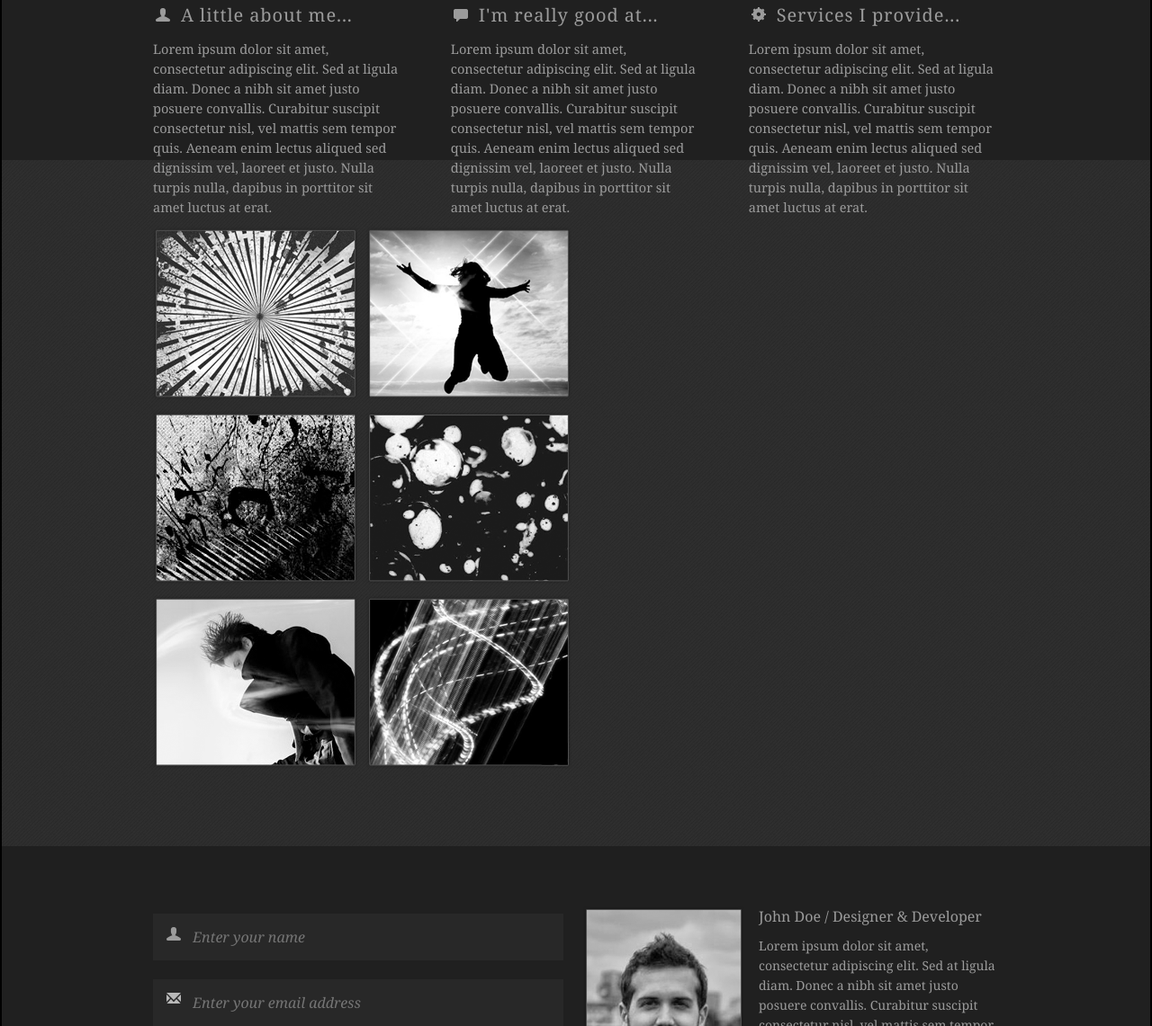
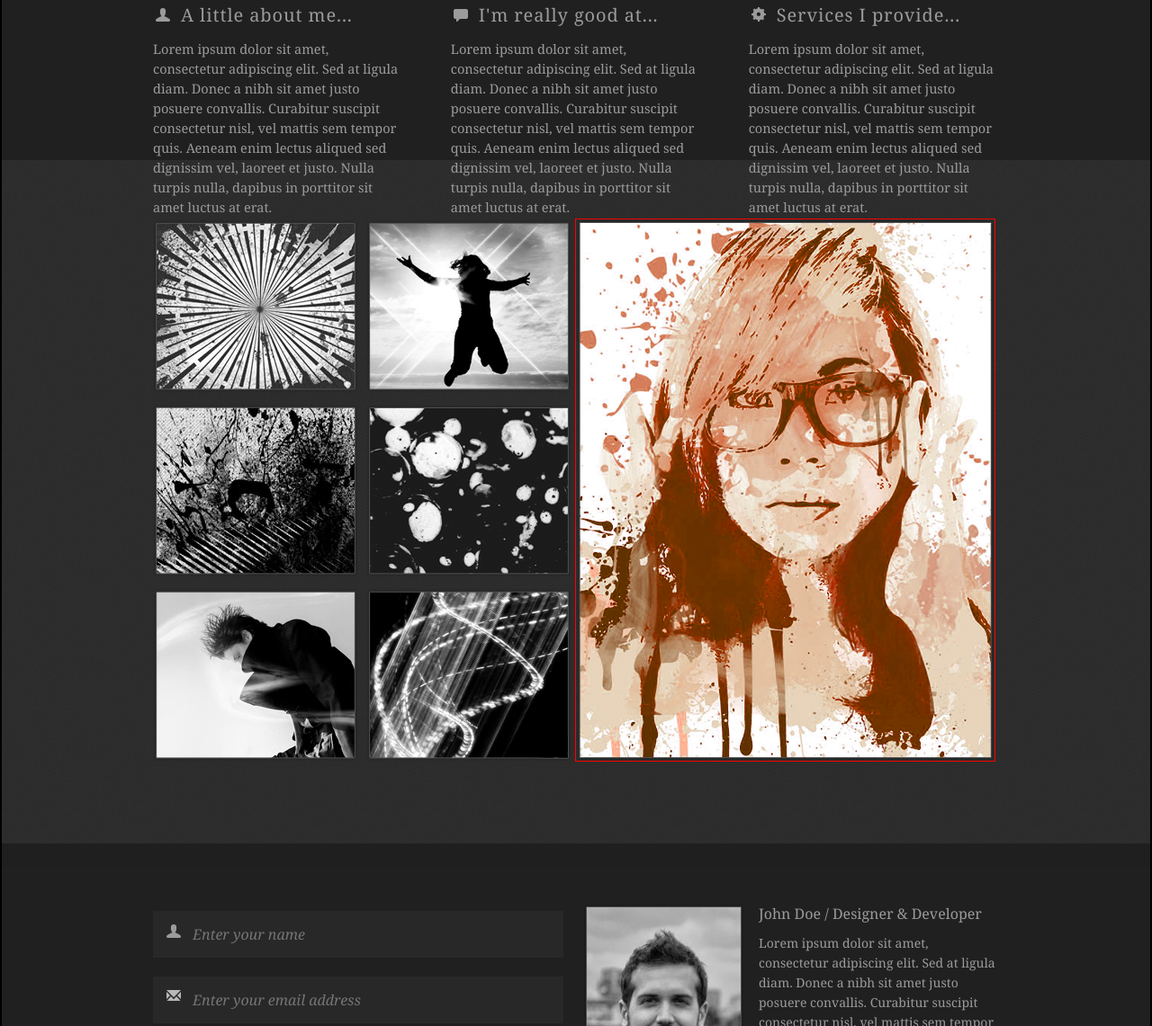
Before and after one commit to Re-z/WebPortfolio, a plain HTML site: page index.html in a window 1280 px wide. Shown: the part 852-1993 px from the top of the page at 90% size. Drawn offline with Linux system fonts and the light colour scheme.

Commit message:
mini slider in process

```diff
--- a/index.html
+++ b/index.html
@@ -89,6 +89,17 @@
                     <img class="imgs-wrapper__img" src="img/photo6.png" alt="lorem"/>
                 </div>
                 <!--PLACE FOR MINI SLIDER -->
+                <div class="mini-slider-wrapper">
+                    <ul id="mini-slider">
+                        <li class="mini-slider__item"><img class="mini-slider__img" src="img/small-slider-photo1.png" alt=""/></li>
+                        <li class="mini-slider__item"><img class="mini-slider__img" src="img/small-slider-photo2.jpg" alt=""/></li>
+                        <li class="mini-slider__item"><img class="mini-slider__img" src="img/small-slider-photo3.jpg" alt=""/></li>
+                        <li class="mini-slider__item"><img class="mini-slider__img" src="img/small-slider-photo4.jpg" alt=""/></li>
+                        <li class="mini-slider__item"><img class="mini-slider__img" src="img/small-slider-photo5.jpg" alt=""/></li>
+
+                    </ul>
+
+                </div>
             </section>
 
         </div>
@@ -187,7 +198,7 @@
                 }, 1000);
         }
 
-
+        //Slider buttons activate
         $('.slider__btn_left').click(sliderMoveLeft);
         $('.slider__btn_right').click(sliderMoveRight);
 
@@ -256,7 +267,7 @@
                         'margin-left': "-"+imgWidth*(currentSlide-1)
                     },1000)
         });
-
+        //Radio finished
 
 
     </script>
--- a/style.css
+++ b/style.css
@@ -48,7 +48,7 @@ body {
     color: #9B9B9B;
     font-weight: 300;
     margin-top: 47px; /* НЕ ПОЙМУ ПОЧЕМУ НЕ MARGIN TOP?? И ЕСЛИ ДЕЛАЮ MARGIN ТО НАЧИНАЕТ ЕХАТЬ .HEADER_WRAPPER */
-    letter-spacing: .3px;
+    letter-spacing: 0.3px;
     float: left;
 }
 .soc-btns {
@@ -112,6 +112,7 @@ body {
     width: 9999px;
     margin-left: -948px;
 }
+
 .slider__item {
     float: left;
     position: relative;
@@ -251,19 +252,28 @@ content: "";
 }
 .portfolio {
     width: 940px;
+    height: 760px;
     margin: 0 auto;
-    height: 763px;/*must be del */
+    padding-top: 66px;
 }
 .imgs-wrapper {
     width: 50%;/*must be del */
     height: 675px;
-    padding-top: 66px; /* почему padding а не margin??? */
+    float: left;
 }
 .imgs-wrapper__img {
     display: inline-block;
     margin-right: 5px;
-    margin-top: 8px;
+    margin-bottom: 8px;
 }
+
+.mini-slider-wrapper {
+    width: 465px;
+    outline: 1px solid red;
+    height: 602px;
+    overflow: hidden;
+}
+
 .contacts-wrapper {
     background-color: #202020;
     min-width: 940px;
```
Also changed, not shown: img/small-slider-photo2.jpg (added), img/small-slider-photo3.jpg (added), img/small-slider-photo4.jpg (added), img/small-slider-photo5.jpg (added), 1 other file.
